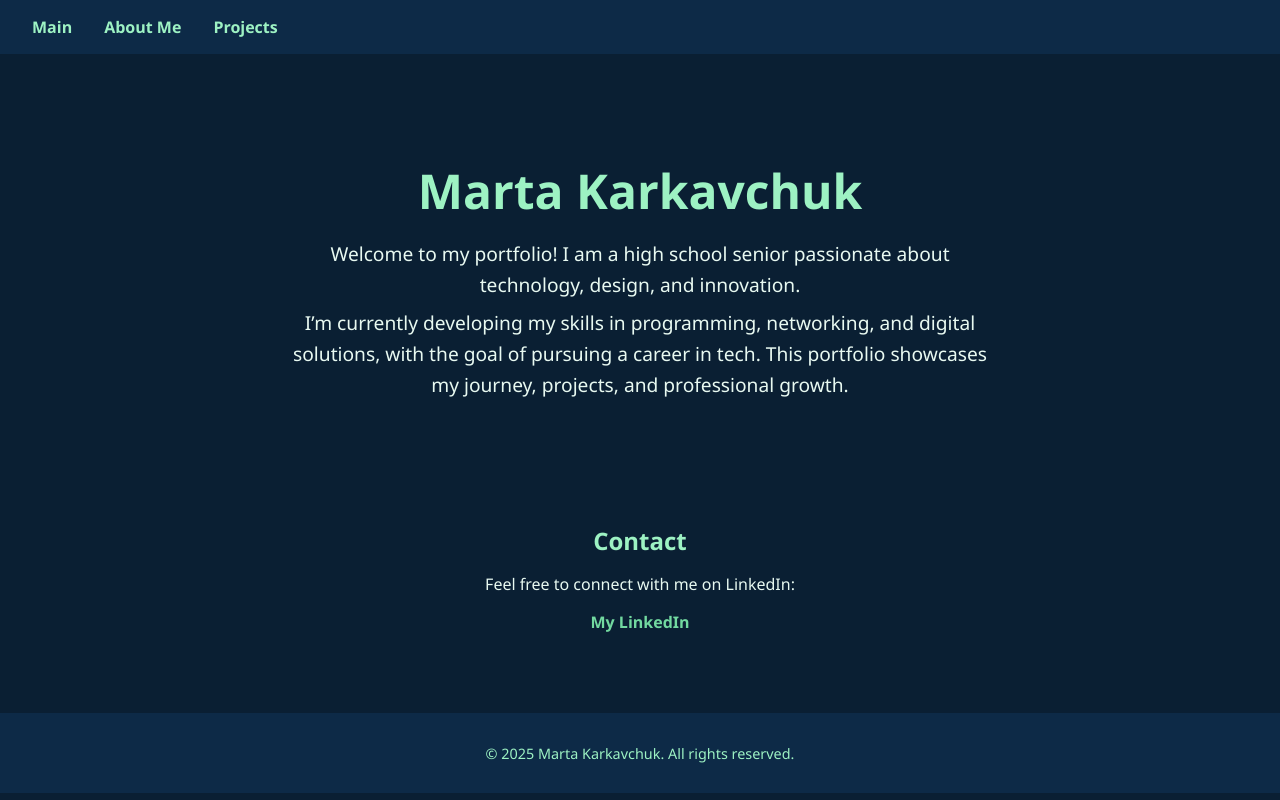
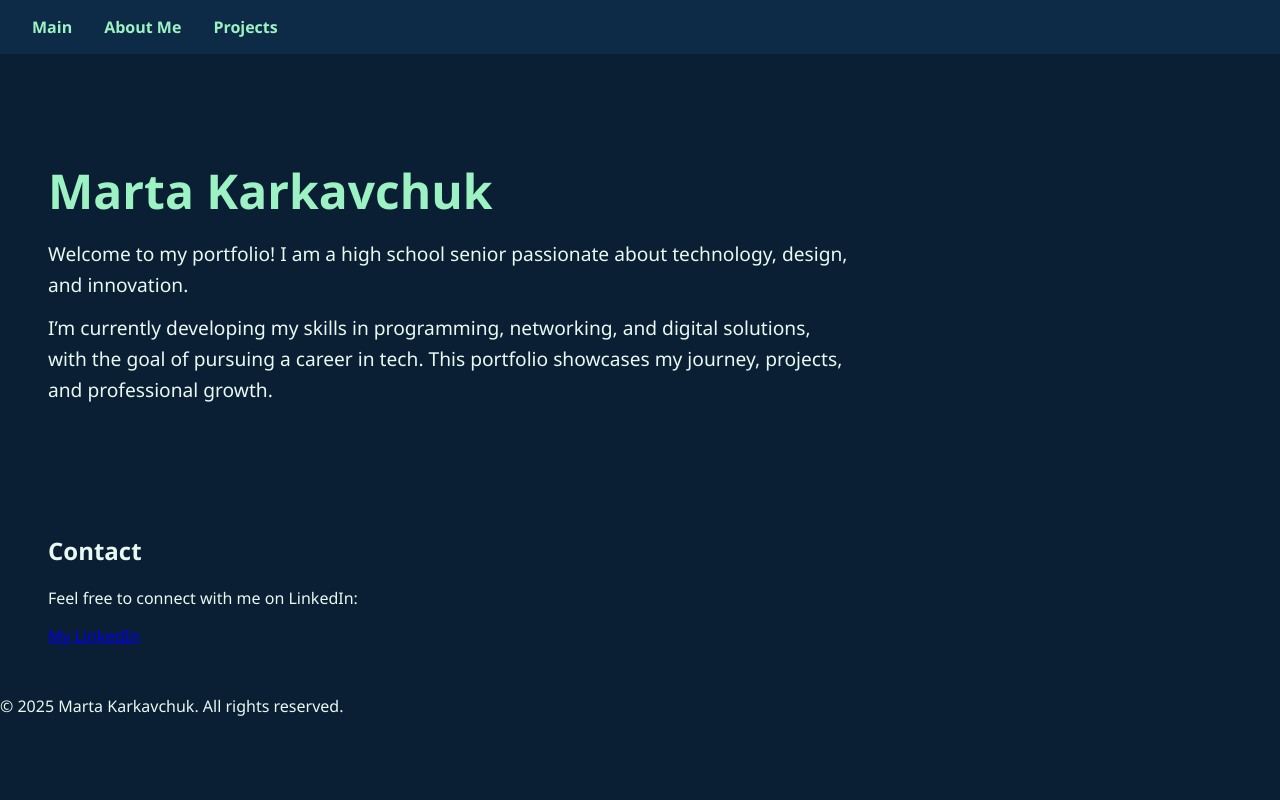
Before and after one commit to martakarkavchuk/portfolio, a plain HTML site: page index.html in a window 1280 px wide. Drawn offline with Linux system fonts and the light colour scheme.

Commit message:
Update portfolio.css

```diff
--- a/portfolio.css
+++ b/portfolio.css
@@ -33,8 +33,8 @@ nav ul li a:hover {
 
 /* About Section */
 #about {
-  text-align: center;
-  padding: 4rem 2rem;
+  padding: 4rem 3rem;   /* space from left */
+  max-width: 800px;     /* keep text narrower */
 }
 
 #about h1 {
@@ -45,38 +45,14 @@ nav ul li a:hover {
 
 #about p {
   font-size: 1.2rem;
-  max-width: 700px;
-  margin: 0.5rem auto;
+  margin: 0.8rem 0;
   line-height: 1.6;
 }
 
 /* Contact Section */
 #contact {
-  text-align: center;
-  padding: 2rem;
+  padding: 2rem 3rem;   /* space from left */
+  max-width: 800px;
 }
 
-#contact h2 {
-  color: #9df2c3;
-  margin-bottom: 1rem;
-}
-
-#contact a {
-  color: #72d9a0;
-  text-decoration: none;
-  font-weight: 600;
-}
-
-#contact a:hover {
-  text-decoration: underline;
-}
-
-/* Footer */
-footer {
-  background-color: #0d2a47;
-  text-align: center;
-  padding: 1rem;
-  margin-top: 3rem;
-  font-size: 0.9rem;
-  color: #9df2c3;
-}
+#contact h2
```
